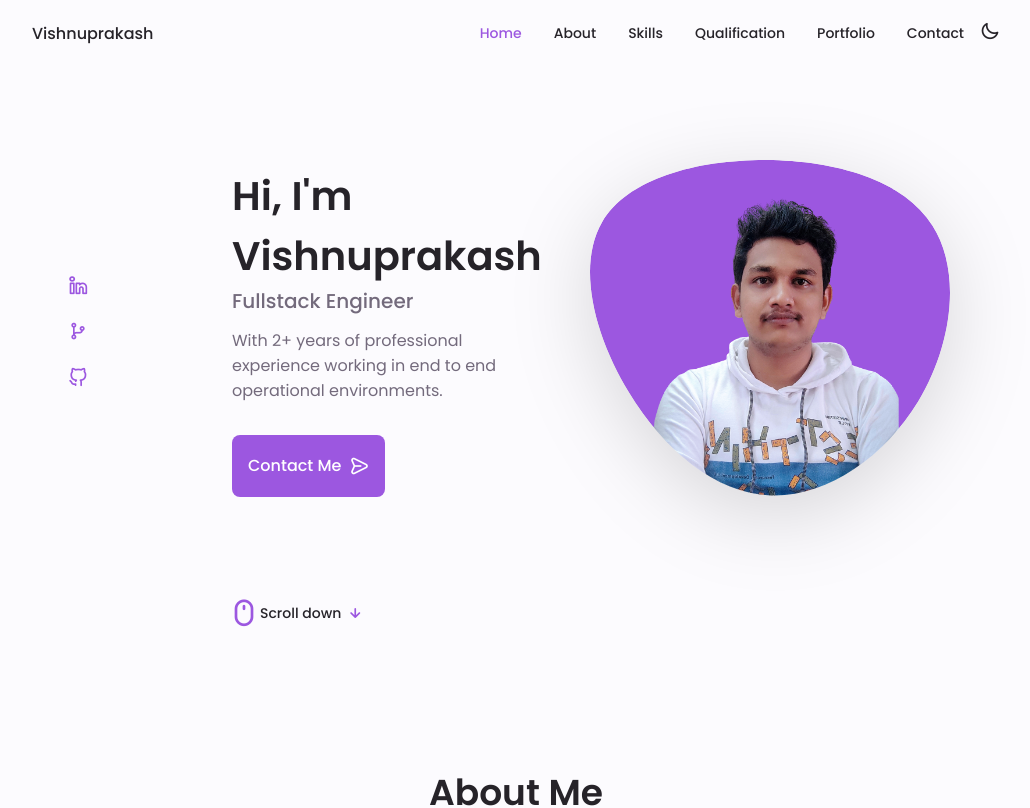
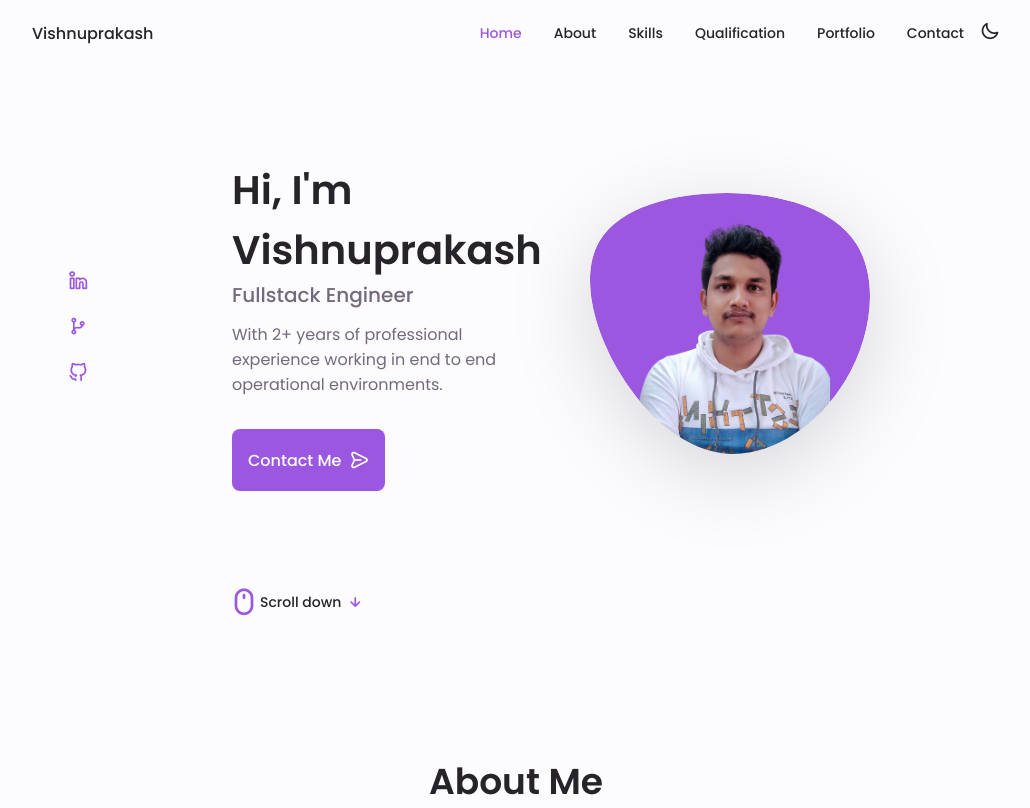
Before and after one commit to awizp/modern-portfolio, a React (Vite) app: page / in a window 1280 px wide. Shown: the top 808 px of the page, without its empty margins (124-1154 px from the left). Built offline with nearby package versions, Linux system fonts and the light colour scheme.

Commit message:
fix: home blob size modified in each screen size

```diff
--- a/src/index.css
+++ b/src/index.css
@@ -307,7 +307,7 @@ img {
 }
 
 .home__blob {
-  width: 360px;
+  width: 320px;
   filter: drop-shadow(0 20px 40px rgba(0, 0, 0, 0.15));
   fill: var(--first-color);
 }
@@ -872,6 +872,12 @@ img {
 
 }
 
+@media screen and (min-width: 350px) {
+  .home__blob {
+    width: 220px;
+  }
+}
+
 /* For medium devices */
 @media screen and (min-width: 568px) {
   .home__content {
@@ -885,6 +891,10 @@ img {
   .home__img {
     order: 1;
     justify-self: center;
+  }
+
+  .home__blob {
+    width: 250px;
   }
 
   .about__container,
@@ -961,6 +971,10 @@ img {
     margin: -.25rem 0 0;
   }
 
+  .home__blob {
+    width: 280px;
+  }
+
   .home__container {
     row-gap: 5rem;
   }
@@ -968,10 +982,6 @@ img {
   .home__content {
     padding: 5.5rem 5.5rem 3rem;
     column-gap: 2rem;
-  }
-
-  .home__blop {
-    width: 270px;
   }
 
   .home__scroll {
@@ -1125,6 +1135,4 @@ img {
   .contact__inputs {
     grid-template-columns: repeat(2, 1fr);
   }
-
-
 }
```
